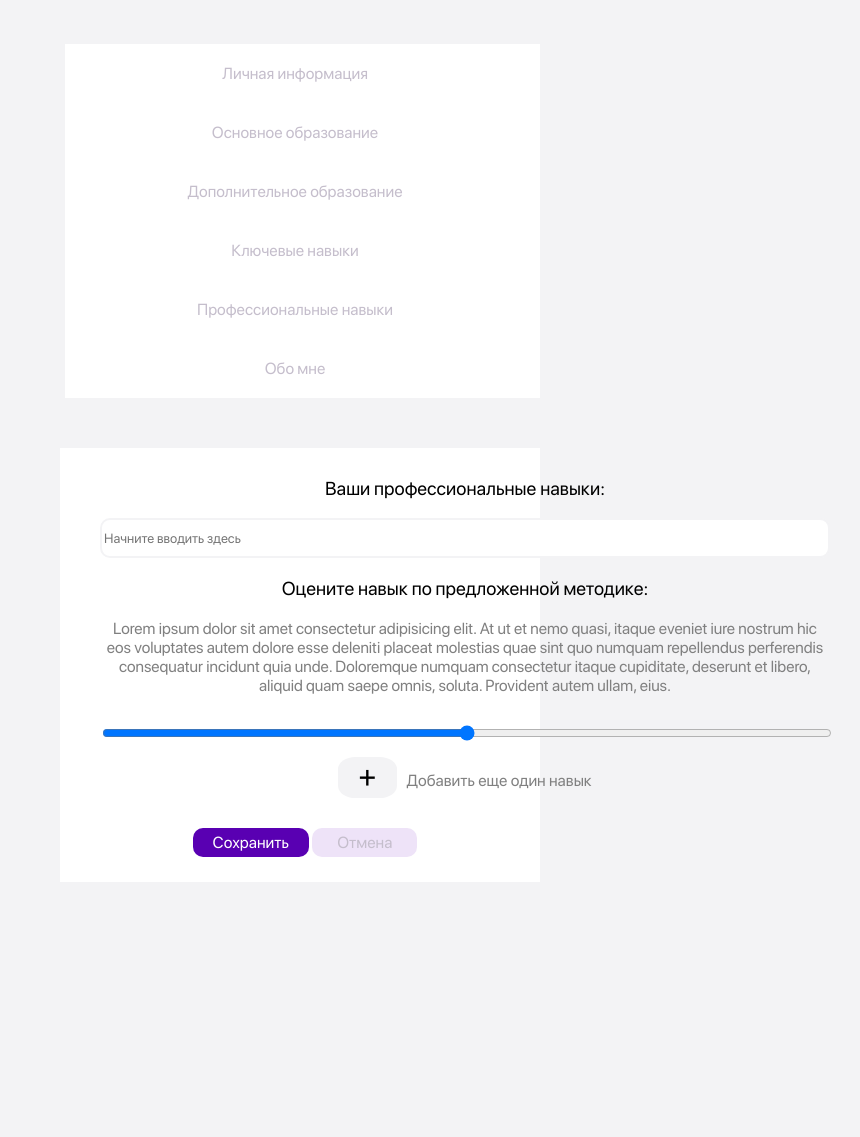
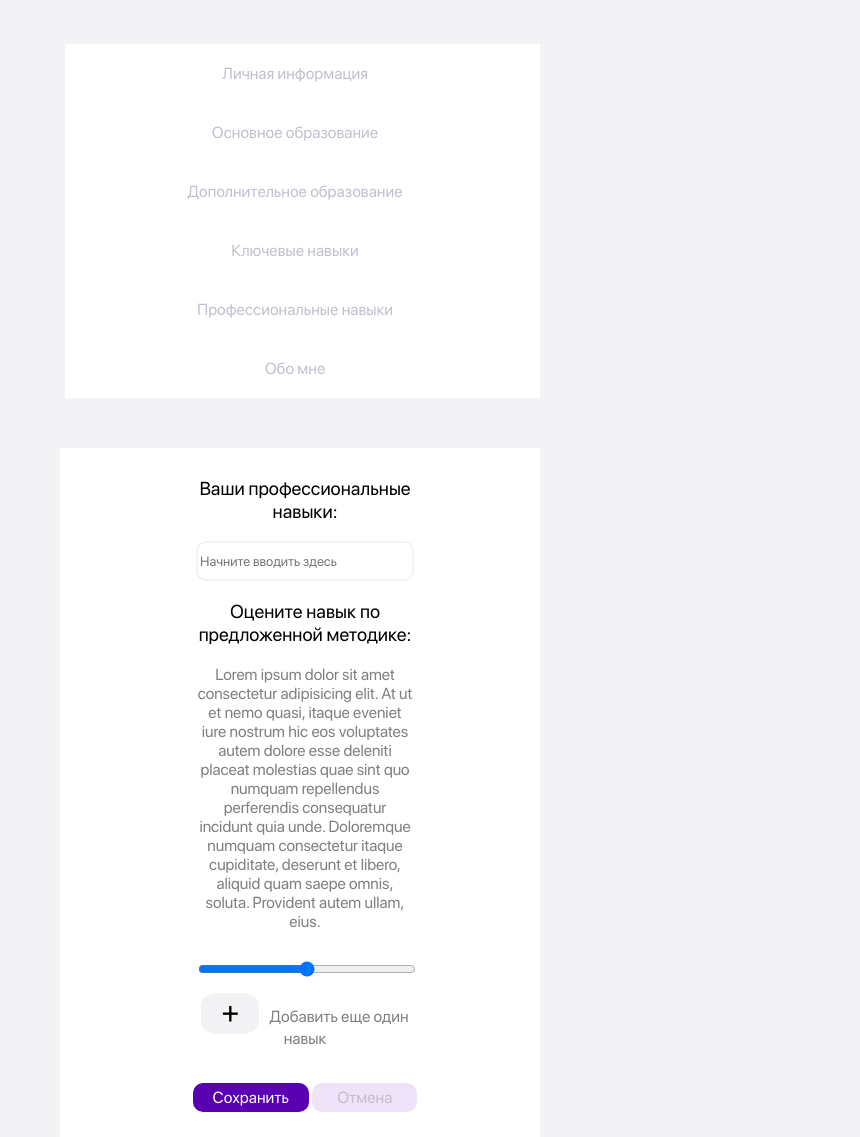
Before and after one commit to krylov-itmo/exam, a plain HTML site: page index.html in a window 600 px wide. Shown: the part 66-1203 px from the top of the page, 860 px wide, since content can reach past the window. Before the commit the page ends 948 px from the top, so only its background shows below. Drawn offline with Linux system fonts and the light colour scheme.

Commit message:
fix wight

```diff
--- a/css/style.css
+++ b/css/style.css
@@ -338,5 +338,5 @@ footer {
 
 	}
 	form {
-		width: 100vh;
+		margin: auto;
 	}
```
Also changed, not shown: css/._style.css (added).
